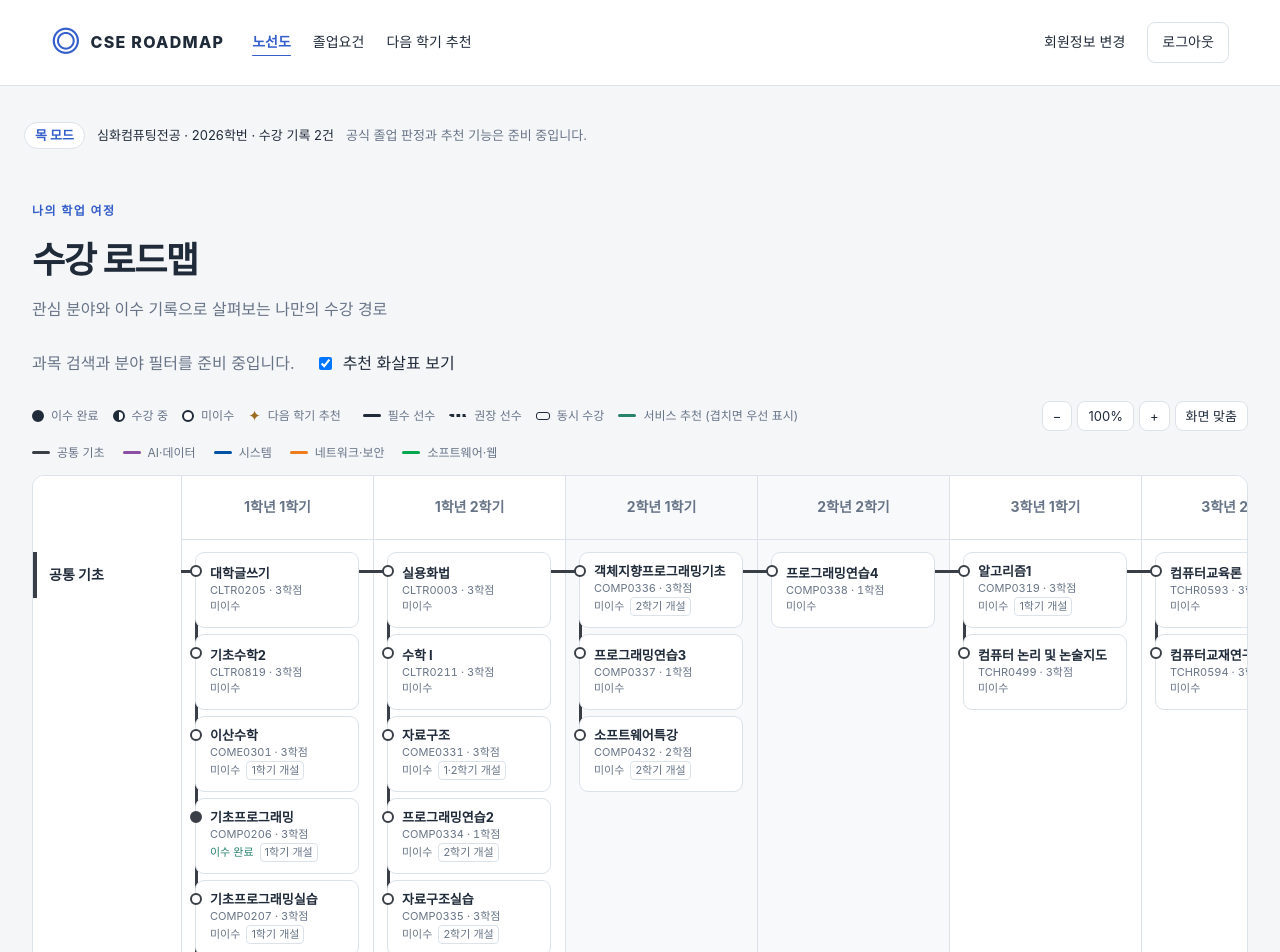
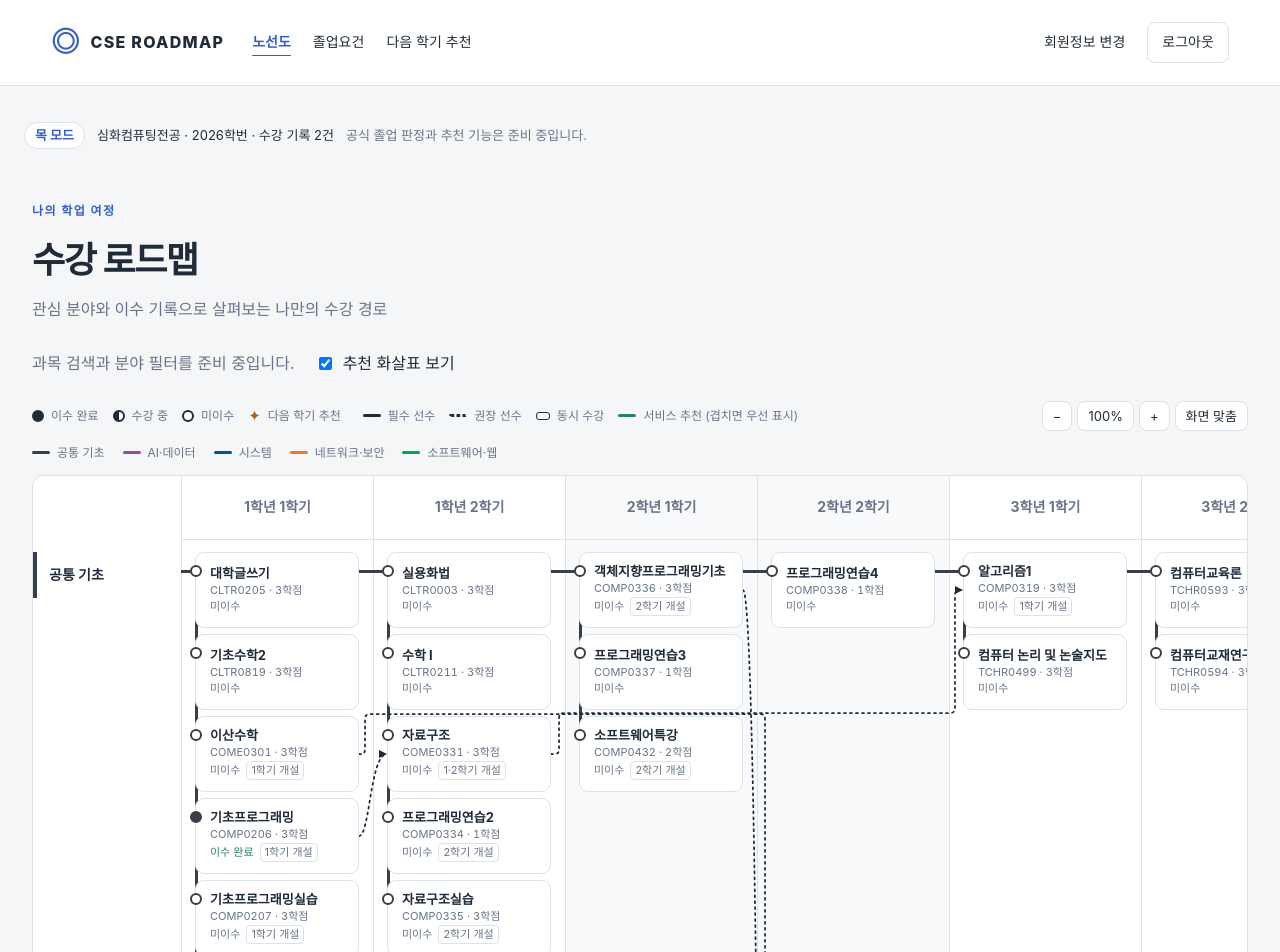
Before and after one commit to bbong8/cse-roadmap, a Next.js app: page /roadmap in a window 1280 px wide. Shown: the top 952 px of the page. Built offline with nearby package versions, Linux system fonts and the light colour scheme.

Commit message:
[#14] [P0][노선도] 관계선(검정·초록) · 선택 강조/블러 · 화살표 토글
Closes #14

```diff
--- /dev/null
+++ b/src/features/roadmap/edges/edges.module.css
@@ -0,0 +1,58 @@
+.layer {
+  display: block;
+  width: 100%;
+  height: 100%;
+  overflow: visible;
+  pointer-events: none;
+}
+
+.edge {
+  --edge: var(--text);
+}
+
+.edge[data-edge-kind='service'] {
+  --edge: var(--ok);
+}
+
+.connector {
+  fill: none;
+  stroke: var(--edge);
+  stroke-width: 1.75px;
+}
+
+.edge[data-edge-kind='recommended'] .connector {
+  stroke-dasharray: 2 4;
+  stroke-linecap: round;
+}
+
+.edge[data-edge-kind='coreq'] .connector {
+  stroke-dasharray: 6 3;
+}
+
+.serviceArrow {
+  fill: var(--ok);
+}
+
+.academicArrow {
+  fill: var(--text);
+}
+
+.lock,
+.terminal {
+  fill: var(--surface);
+  stroke: var(--edge);
+  stroke-width: 1.25px;
+}
+
+.lock path {
+  fill: none;
+}
+
+.edge[data-muted='true'] {
+  opacity: 0.18;
+}
+
+:global([data-roadmap-map]):has(.layer) :global([data-roadmap-dimmed]):not(:focus-within) {
+  opacity: 0.36;
+  filter: blur(1px);
+}
--- a/src/features/roadmap/edges/index.tsx
+++ b/src/features/roadmap/edges/index.tsx
@@ -1,11 +1,78 @@
-import type { JSX } from 'react';
-import type { RoadmapNode } from '@/types/roadmap';
-import type { CourseCode, CourseRelation } from '@/types/reference';
+'use client';
+
+import { useId, useLayoutEffect, useMemo, useRef, type JSX } from 'react';
 import type { CompletionState } from '@/lib/domain/completion';
 import type { Recommendation } from '@/lib/domain/recommend';
+import type { CourseCode, CourseRelation } from '@/types/reference';
+import type { RoadmapNode } from '@/types/roadmap';
+import { buildRoadmapEdges, getRelatedCodes, routeRoadmapEdge } from './roadmap-edges';
+import styles from './edges.module.css';
 
-// #14 계약 스텁: 실제 관계선을 그리지 않는다.
-export function EdgesLayer(_props: {
-  nodes: RoadmapNode[]; relations: CourseRelation[]; recommendations: Recommendation[];
-  completion: CompletionState; selectedCode: CourseCode | null; showRecommendationEdges: boolean;
-}): JSX.Element | null { void _props; return null; }
+export function EdgesLayer({
+  nodes, relations, recommendations, completion, selectedCode, showRecommendationEdges,
+}: {
+  nodes: RoadmapNode[];
+  relations: CourseRelation[];
+  recommendations: Recommendation[];
+  completion: CompletionState;
+  selectedCode: CourseCode | null;
+  showRecommendationEdges: boolean;
+}): JSX.Element {
+  const layer = useRef<SVGSVGElement>(null);
+  const marker = useId();
+  const edges = useMemo(() => buildRoadmapEdges(nodes, relations, recommendations, completion, showRecommendationEdges),
+    [nodes, relations, recommendations, completion, showRecommendationEdges]);
+  const relatedCodes = useMemo(() => selectedCode && nodes.some(({ code }) => code === selectedCode)
+    ? getRelatedCodes(edges, selectedCode) : null, [edges, nodes, selectedCode]);
+
+  useLayoutEffect(() => {
+    if (!relatedCodes) return;
+
+    // The roadmap owns the station buttons. Mark only stations in the map containing this layer.
+    const map = layer.current?.closest('[data-roadmap-map]');
+    const dimmed = [...(map?.querySelectorAll<HTMLElement>('[data-roadmap-node]') ?? [])]
+      .filter((station) => !relatedCodes.has(station.dataset.roadmapNode ?? ''));
+    for (const station of dimmed) station.setAttribute('data-roadmap-dimmed', '');
+
+    return () => {
+      for (const station of dimmed) station.removeAttribute('data-roadmap-dimmed');
+    };
+  }, [relatedCodes]);
+
+  return (
+    <svg className={styles.layer} ref={layer} aria-hidden="true" focusable="false">
+      <defs>
+        <marker id={`${marker}-academic`} viewBox="0 0 8 8" refX="8" refY="4"
+          markerWidth="8" markerHeight="8" markerUnits="userSpaceOnUse" orient="auto">
+          <path className={styles.academicArrow} d="M 0 0 L 8 4 L 0 8 Z" />
+        </marker>
+        <marker id={`${marker}-service`} viewBox="0 0 8 8" refX="8" refY="4"
+          markerWidth="8" markerHeight="8" markerUnits="userSpaceOnUse" orient="auto">
+          <path className={styles.serviceArrow} d="M 0 0 L 8 4 L 0 8 Z" />
+        </marker>
+      </defs>
+      {edges.map((edge, index) => {
+        const { from, to, kind } = edge;
+        const { start, end, path, lock } = routeRoadmapEdge(edge, index);
+        const muted = relatedCodes !== null && from.code !== selectedCode
+          && !(kind === 'coreq' && to.code === selectedCode);
+        return (
+          <g key={`${kind === 'coreq' ? 'coreq/' : ''}${from.code}/${to.code}`}
+            className={styles.edge} data-edge-kind={kind} data-from={from.code} data-to={to.code} data-muted={muted}>
+            <path className={styles.connector} d={path}
+              markerEnd={kind === 'coreq' ? undefined : `url(#${marker}-${kind === 'service' ? 'service' : 'academic'})`} />
+            {kind === 'official' && (
+              <g className={styles.lock} transform={`translate(${lock.x} ${lock.y})`}>
+                <path d="M -2.5 0 V -2.5 A 2.5 2.5 0 0 1 2.5 -2.5 V 0" />
+                <rect x="-4" y="0" width="8" height="6" rx="1" />
+              </g>
+            )}
+            {kind === 'coreq' && [start, end].map((point, i) => (
+              <rect key={i} className={styles.terminal} x={point.x - 3} y={point.y - 3} width="6" height="6" rx="1.5" />
+            ))}
+          </g>
+        );
+      })}
+    </svg>
+  );
+}
--- /dev/null
+++ b/src/features/roadmap/edges/roadmap-edges.ts
@@ -0,0 +1,119 @@
+import type { CompletionState } from '@/lib/domain/completion';
+import type { Recommendation } from '@/lib/domain/recommend';
+import type { CourseCode, CourseRelation } from '@/types/reference';
+import type { RoadmapNode } from '@/types/roadmap';
+
+type EdgeKind = CourseRelation['type'] | 'service';
+
+export interface RoadmapEdge {
+  from: RoadmapNode;
+  to: RoadmapNode;
+  kind: EdgeKind;
+}
+
+export function buildRoadmapEdges(
+  nodes: RoadmapNode[],
+  relations: CourseRelation[],
+  recommendations: Recommendation[],
+  completion: CompletionState,
+  showRecommendationEdges: boolean,
+): RoadmapEdge[] {
+  const nodesByCode = new Map(nodes.map((node) => [node.code, node]));
+  const directed = new Map<string, RoadmapEdge>();
+  const corequisites = new Map<string, RoadmapEdge>();
+
+  for (const relation of relations) {
+    const from = nodesByCode.get(relation.from_code);
+    const to = nodesByCode.get(relation.to_code);
+    if (!from || !to || from === to) continue;
+
+    if (relation.type === 'coreq') {
+      const [first, second] = from.code < to.code ? [from, to] : [to, from];
+      corequisites.set(`${first.code}/${second.code}`, { from: first, to: second, kind: 'coreq' });
+      continue;
+    }
+
+    const key = `${from.code}/${to.code}`;
+    if (directed.get(key)?.kind !== 'official') directed.set(key, { from, to, kind: relation.type });
+  }
+
+  if (showRecommendationEdges) {
+    const nodesByCanonicalCode = new Map(nodes.map((node) => [completion.canonicalOf(node.code), node]));
+    for (const recommendation of recommendations) {
+      const to = nodesByCode.get(recommendation.code);
+      if (!to) continue;
+
+      for (const code of recommendation.fromCodes) {
+        if (!completion.isCompleted(code)) continue;
+        const from = nodesByCode.get(code) ?? nodesByCanonicalCode.get(completion.canonicalOf(code));
+        if (from && from !== to) directed.set(`${from.code}/${to.code}`, { from, to, kind: 'service' });
+      }
+    }
+  }
+
+  return [...corequisites.values(), ...directed.values()];
+}
+
+export function getRelatedCodes(edges: RoadmapEdge[], selected: CourseCode): ReadonlySet<CourseCode> {
+  const related = new Set<CourseCode>([selected]);
+  for (const edge of edges) {
+    if (edge.from.code === selected) related.add(edge.to.code);
+    if (edge.kind === 'coreq' && edge.to.code === selected) related.add(edge.from.code);
+  }
+  return related;
+}
+
+interface Point { x: number; y: number }
+
+function moveTowards(from: Point, to: Point, distance: number): Point {
+  const length = Math.hypot(to.x - from.x, to.y - from.y);
+  const ratio = length === 0 ? 0 : Math.min(0.5, distance / length);
+  return { x: from.x + (to.x - from.x) * ratio, y: from.y + (to.y - from.y) * ratio };
+}
+
+function curveThrough(points: [Point, ...Point[]]): string {
+  const [start, ...remaining] = points;
+  let path = `M ${start.x} ${start.y}`;
+  for (let i = 1; i < points.length - 1; i++) {
+    const point = points[i];
+    const entry = moveTowards(point, points[i - 1], 5);
+    const exit = moveTowards(point, points[i + 1], 5);
+    path += ` L ${entry.x} ${entry.y} Q ${point.x} ${point.y} ${exit.x} ${exit.y}`;
+  }
+  const end = remaining.at(-1);
+  return end ? `${path} L ${end.x} ${end.y}` : path;
+}
+
+export function routeRoadmapEdge(edge: RoadmapEdge, index: number): { path: string; start: Point; end: Point; lock: Point } {
+  const { from, to } = edge;
+  const direction = from.col <= to.col ? 1 : -1;
+  const start = { x: direction === 1 ? from.x + from.width : from.x, y: from.y + from.height / 2 };
+  const end = { x: direction === -1 || from.col === to.col ? to.x + to.width : to.x, y: to.y + to.height / 2 };
+  const offset = 6 + index % 3 * 2;
+
+  if (from.col === to.col) {
+    const gutter = start.x + offset + 2;
+    return { start, end,
+      path: `M ${start.x} ${start.y} C ${gutter} ${start.y} ${gutter} ${end.y} ${end.x} ${end.y}`,
+      lock: { x: start.x + 0.75 * (gutter - start.x), y: (start.y + end.y) / 2 },
+    };
+  }
+
+  if (Math.abs(from.col - to.col) === 1) {
+    const middle = (start.x + end.x) / 2 + direction * (index % 3 - 1) * 3;
+    return { start, end,
+      path: `M ${start.x} ${start.y} C ${middle} ${start.y} ${middle} ${end.y} ${end.x} ${end.y}`,
+      lock: { x: (start.x + end.x + 6 * middle) / 8, y: (start.y + end.y) / 2 },
+    };
+  }
+
+  // Run long edges through the semester gutters and the space immediately above the source row.
+  const corridor = from.y - 2 - index % 3;
+  const exitX = start.x + direction * offset;
+  const entryX = end.x - direction * offset;
+  return { start, end,
+    path: curveThrough([start, { x: exitX, y: start.y }, { x: exitX, y: corridor },
+      { x: entryX, y: corridor }, { x: entryX, y: end.y }, end]),
+    lock: { x: entryX, y: end.y + Math.sign(corridor - end.y) * 13 },
+  };
+}
```
Also changed, not shown: 1 other file (tests, documents, lock files or other folders).
